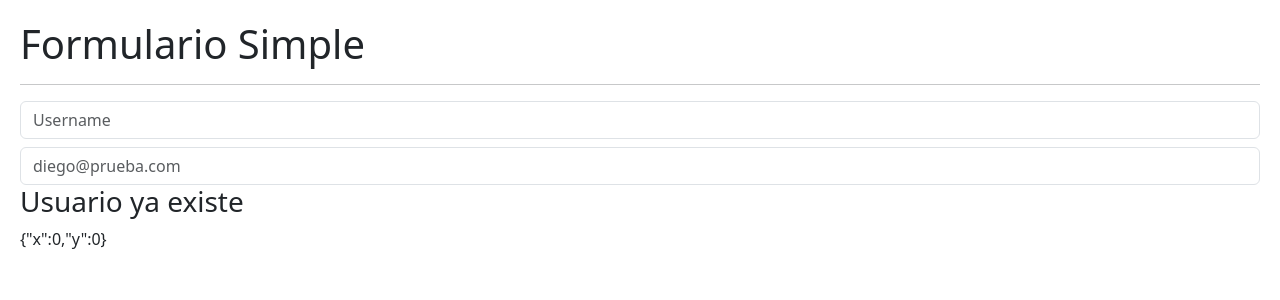
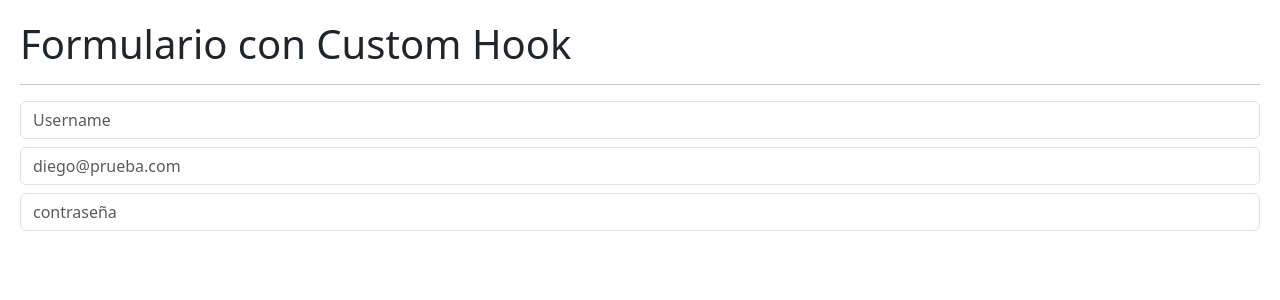
Before and after one commit to Dieguidev/hook-app, a React (Vite) app: page / in a window 1280 px wide. Shown: the top 300 px of the page. Built offline with nearby package versions, Linux system fonts and the light colour scheme.

Commit message:
Formulario con custom hook

```diff
--- /dev/null
+++ b/src/02-UseEffect/FormWithCustomHook.jsx
@@ -0,0 +1,53 @@
+
+import { useForm } from "../hooks/useForm";
+
+
+export const FormWithCustomHook = () => {
+
+  const {formState, onInputChange, username,email,password} = useForm({
+    username: '',
+    email: '',
+    password: '',
+  })
+
+  // const {username, email, password} = formState;
+
+
+  return (
+    <>
+      <h1>Formulario con Custom Hook </h1>
+      <hr />
+
+      <input
+        type="text"
+        className="form-control"
+        placeholder="Username"
+        name="username"
+        value={username}
+        onChange={onInputChange}
+      />
+
+
+      <input
+        type="email"
+        className="form-control mt-2"
+        placeholder="diego@prueba.com"
+        name="email"
+        value={email}
+        onChange={onInputChange}
+      />
+
+      <input
+        type="password"
+        className="form-control mt-2"
+        placeholder="contraseña"
+        name="password"
+        value={password}
+        onChange={onInputChange}
+      />
+
+
+
+    </>
+  )
+}
--- a/src/02-UseEffect/SimpleForm.jsx
+++ b/src/02-UseEffect/SimpleForm.jsx
@@ -33,7 +33,8 @@
         className="form-control"
         placeholder="Username"
         name="username"
-        value={onInputChange}
+        value={username}
+        onChange={onInputChange}
       />
 
 
@@ -42,7 +43,8 @@
         className="form-control mt-2"
         placeholder="diego@prueba.com"
         name="email"
-        value={onInputChange}
+        value={email}
+        onChange={onInputChange}
       />
       {
         (username === 'diego') && <Message />
--- /dev/null
+++ b/src/hooks/useForm.js
@@ -0,0 +1,19 @@
+import { useState } from 'react';
+
+export const useForm = (initialForm = {}) => {
+  const [formState, setFormState] = useState(initialForm);
+
+  const onInputChange = ({ target }) => {
+    const { name, value } = target;
+    setFormState({
+      ...formState,
+      [name]: value, //propiedad computada de javascript, le dice quien debe cambiar en el objeto
+    });
+  };
+
+  return {
+    ...formState,
+    formState,
+    onInputChange,
+  };
+};
--- a/src/main.jsx
+++ b/src/main.jsx
@@ -3,11 +3,12 @@
 import './index.css'
 // import { CounterApp } from './01-UseState/CounterApp'
 // import { CounterWithCustomHook } from './01-UseState/CounterWithCustomHook'
-import { SimpleForm } from './02-UseEffect/SimpleForm'
+// import { SimpleForm } from './02-UseEffect/SimpleForm'
+import { FormWithCustomHook } from './02-UseEffect/FormWithCustomHook'
 // import { HooksApp } from './HooksApp.jsx'
 
 ReactDOM.createRoot(document.getElementById('root')).render(
   <React.StrictMode>
-    <SimpleForm/>
+    <FormWithCustomHook/>
   </React.StrictMode>,
 )
```
